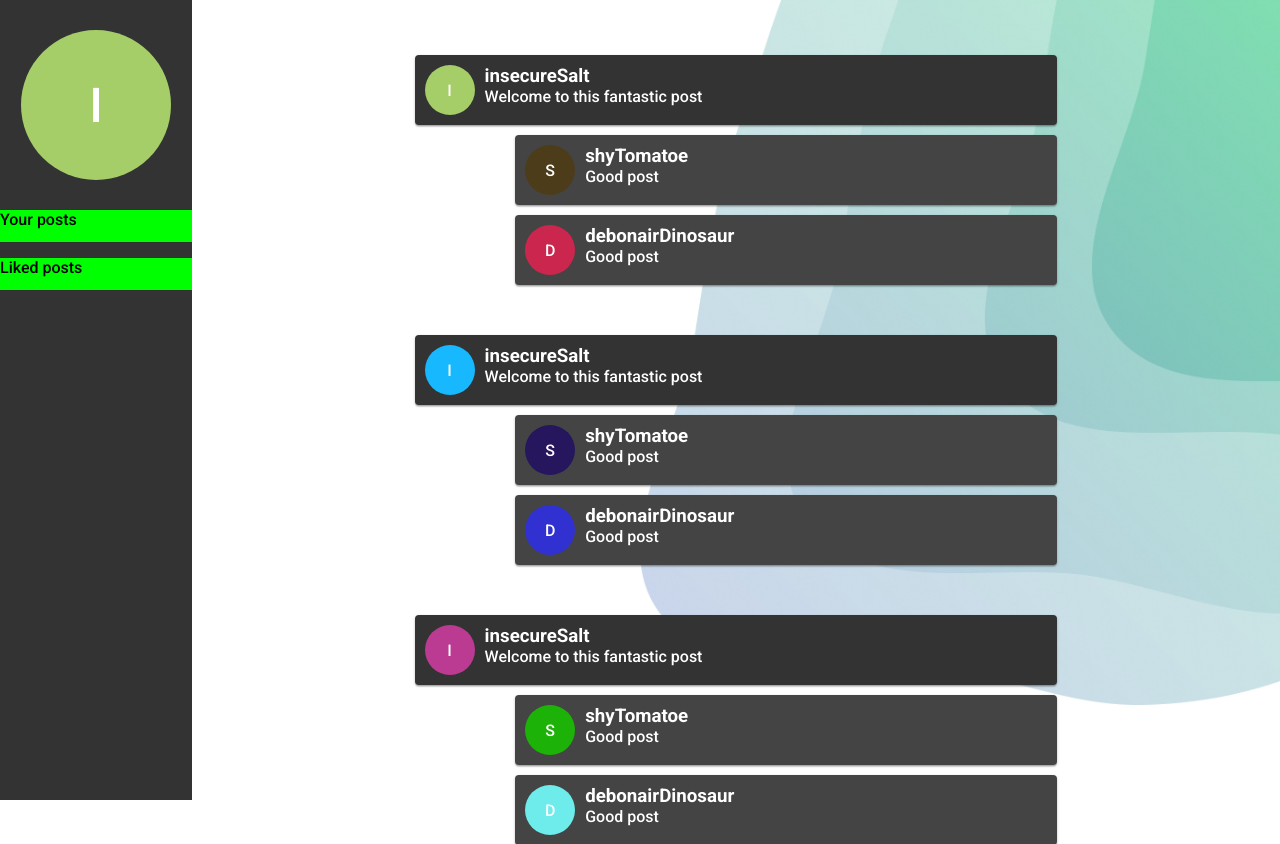
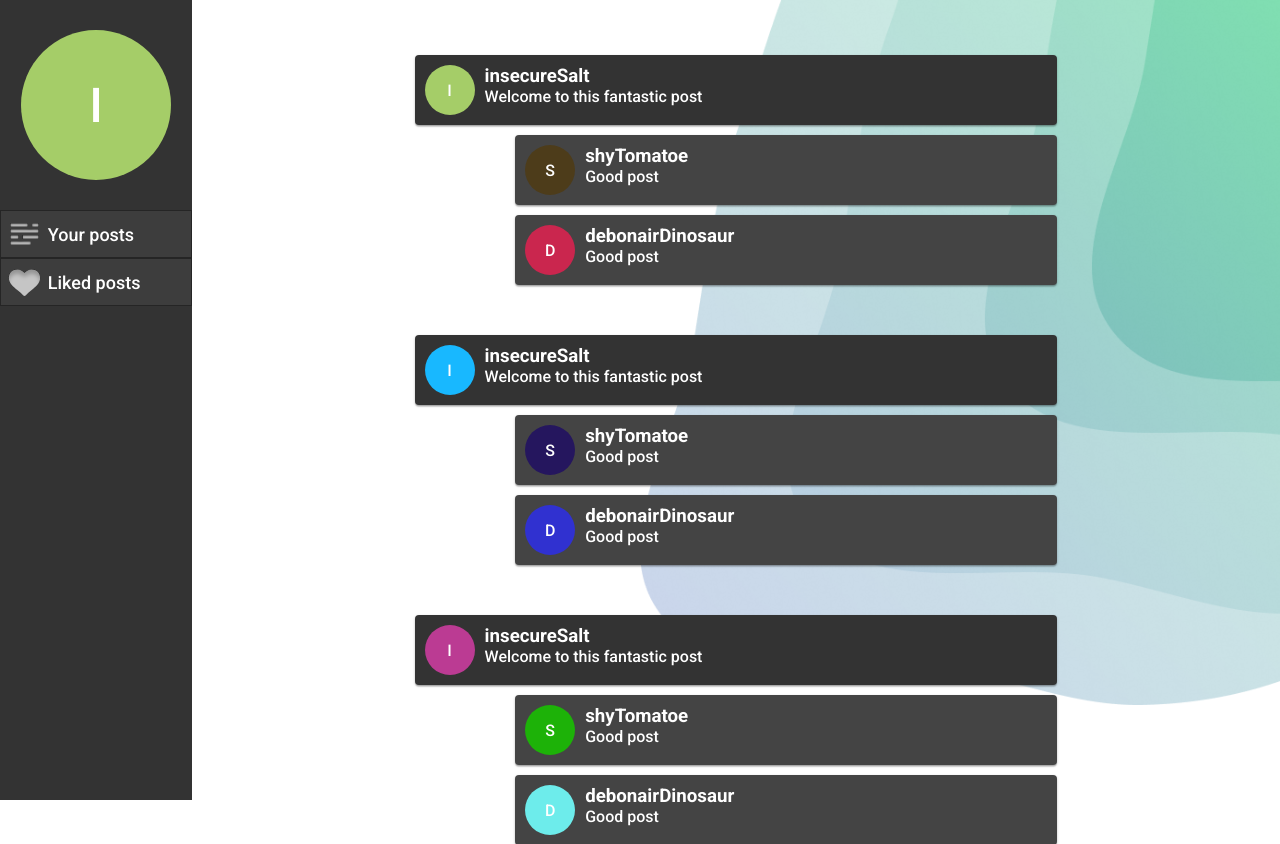
Before and after one commit to semvis123/Project-Webtechnologie, a Flask app: page /posts in a window 1280 px wide. Shown: the top 844 px of the page. Run offline with Flask 2, Linux system fonts and the light colour scheme.

Commit message:
updated sidebar

```diff
--- a/main.py
+++ b/main.py
@@ -8,7 +8,7 @@ app = Flask(__name__)
 def landing():
     return render_template('landing.html')
 
-
+@app.route('/me')
 @app.route('/posts')
 def posts():
     def random_iconcolor(): return "#%06x" % random.randint(0, 0xFFFFFF)
--- a/static/css/posts.css
+++ b/static/css/posts.css
@@ -24,9 +24,20 @@
 }
 
 .sidebarbtn {
-    margin-top: 1rem;
-    background: #0f0;
-    height: 2rem;
+    display: flex;
+    align-items: center;
+    height: 3rem;
+    font-size: large;
+    color: #fff;
+    background: rgba(255, 255, 255, 0.05);
+    border: 1px solid rgba(0, 0, 0, 0.4);
+    box-sizing: border-box;
+    text-decoration: none;
+}
+
+.sidebarbtn-icon{
+    height: 80%;
+    margin: 0 5px;
 }
 
 .icon {
--- a/templates/posts.html
+++ b/templates/posts.html
@@ -12,8 +12,14 @@
         <div class="icon-container">
             <div class="icon big-icon" style="background-color: {{ posts[0].icon_color }};">{{ posts[0].owner[0].upper() }}</div>
         </div>
-        <div class="sidebarbtn">Your posts</div>
-        <div class="sidebarbtn">Liked posts</div>
+        <a href="/me" class="sidebarbtn">
+            <img draggable="false" class="sidebarbtn-icon" src="static/assets/posts_icon.svg">
+            <pre>Your posts</pre>
+        </a>
+        <a href="/liked" class="sidebarbtn">
+            <img draggable="false" class="sidebarbtn-icon" src="static/assets/like_icon.svg">
+            <pre>Liked posts</pre>
+        </a>
     </div>
     <div class="content">
         {% for post in posts %}
```
Also changed, not shown: static/assets/like_icon.svg (added), static/assets/posts_icon.svg (added).
